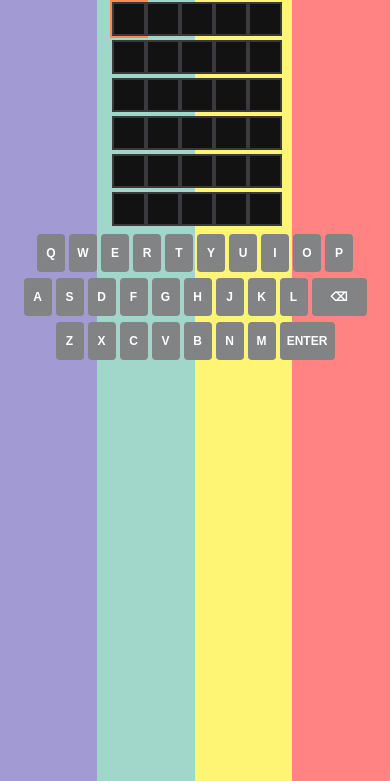
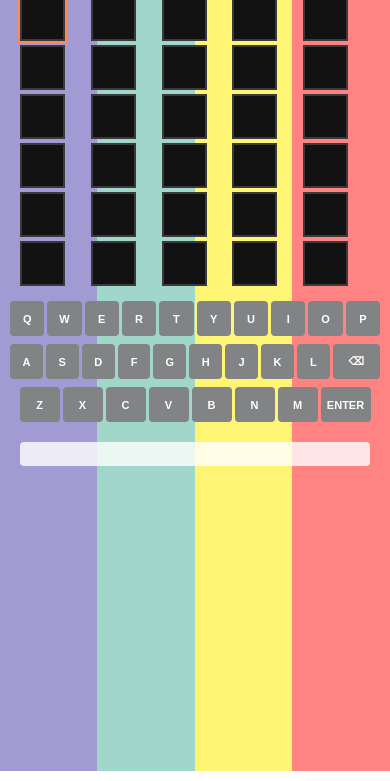
Before and after one commit to carol-andradech/termo-meu, a plain HTML site: page index.html in a window 390 px wide. Shown: the part 73-854 px from the top of the page. Drawn offline with Linux system fonts and the light colour scheme; a web font is replaced by a local one.

Commit message:
mobile fix

```diff
--- a/style.css
+++ b/style.css
@@ -1,57 +1,75 @@
 @import url("https://fonts.googleapis.com/css2?family=Playwrite+AU+QLD:wght@100..400&display=swap");
+
+* {
+  box-sizing: border-box;
+}
 
 body {
   font-family: Arial, sans-serif;
   background: repeating-linear-gradient(
     90deg,
-    /* direção: 0° = vertical, 90° = horizontal */ #a19ad3,
-    /* cor 1 */ #a19ad3 25%,
-    /* até 25% */ #a1d6cb 25%,
-    /* cor 2 começa aqui */ #a1d6cb 50%,
-    /* até 50% */ #fff574 50%,
-    /* cor 3 */ #fff574 75%,
+    #a19ad3,
+    #a19ad3 25%,
+    #a1d6cb 25%,
+    #a1d6cb 50%,
+    #fff574 50%,
+    #fff574 75%,
     #ff8383 75%,
-    /* cor 4 */ #ff8383 100%
+    #ff8383 100%
   );
   color: white;
   display: flex;
   flex-direction: column;
   align-items: center;
-  margin: 10px;
+  margin: 0;
+  padding: 10px;
   user-select: none;
   min-height: 100vh;
   justify-content: flex-start;
+  overflow-x: hidden;
+}
+
+.container {
+  width: 100%;
+  max-width: 500px;
+  display: flex;
+  flex-direction: column;
+  align-items: center;
 }
 
 h1 {
-  margin-bottom: 10px;
+  margin: 0 0 15px 0;
   color: black;
   font-family: "Playwrite AU QLD", cursive;
   font-optical-sizing: auto;
-  /* font-weight: <weight>; */ /* Remova ou defina um peso válido, ex: 400 */
-  font-weight: 400;
+  font-weight: 600;
   font-style: normal;
   background-color: white;
   border-radius: 8px;
   padding: 10px;
+  text-align: center;
+  width: 100%;
+  font-size: 1.8rem;
 }
 
 #board {
   display: grid;
-  grid-template-columns: repeat(5, 40px);
+  grid-template-columns: repeat(5, 1fr);
   grid-gap: 5px;
-  margin-bottom: 10px;
+  margin-bottom: 15px;
+  width: 100%;
+  max-width: 350px;
 }
 
 .tile {
-  width: 40px;
-  height: 40px;
+  aspect-ratio: 1/1; /* Mantém formato quadrado */
+  max-width: 60px;
   border: 2px solid #3a3a3c;
   display: flex;
   justify-content: center;
   align-items: center;
   font-weight: 700;
-  font-size: 24px;
+  font-size: 1.5rem;
   text-transform: uppercase;
   background-color: #121213;
   color: white;
@@ -86,17 +104,23 @@ h1 {
   align-items: center;
   gap: 8px;
   margin-bottom: 10px;
+  width: 100%;
+  max-width: 500px;
 }
 
 .keyboard-row {
   display: flex;
-  gap: 6px;
+  gap: 4px;
+  width: 100%;
+  justify-content: center;
 }
 
 .key {
   height: 45px;
-  min-width: 35px;
-  padding: 0 8px;
+  min-width: 30px;
+  flex: 1;
+  max-width: 40px;
+  padding: 0 2px;
   background-color: #818384;
   border-radius: 4px;
   border: none;
@@ -113,7 +137,9 @@ h1 {
 }
 
 .key.wide {
-  min-width: 70px;
+  min-width: 50px;
+  max-width: 70px;
+  flex: 1.5;
 }
 
 .key.correct {
@@ -136,52 +162,82 @@ h1 {
   min-height: 24px;
   font-weight: 600;
   color: black;
-  margin-top: 5px;
+  margin-top: 10px;
+  text-align: center;
+  padding: 5px 10px;
+  background-color: rgba(255, 255, 255, 0.8);
+  border-radius: 4px;
+  width: 100%;
+  max-width: 350px;
+  font-size: 1rem;
 }
 
-/* === Responsividade para mobile === */
-@media (max-width: 480px) {
-  body {
-    margin: 5px;
-  }
-
+/* Media Queries para responsividade */
+@media (max-width: 500px) {
   h1 {
     font-size: 1.5rem;
     padding: 8px;
   }
 
+  .tile {
+    font-size: 1.3rem;
+    max-width: 50px;
+  }
+
+  .key {
+    height: 40px;
+    min-width: 25px;
+    font-size: 12px;
+  }
+
+  .key.wide {
+    min-width: 40px;
+    max-width: 60px;
+  }
+}
+
+@media (max-width: 400px) {
+  .tile {
+    max-width: 45px;
+    font-size: 1.2rem;
+  }
+
+  .key {
+    height: 35px;
+    min-width: 20px;
+    font-size: 11px;
+  }
+
+  .key.wide {
+    min-width: 35px;
+    max-width: 50px;
+  }
+
   #board {
-    grid-template-columns: repeat(5, 30px);
     grid-gap: 4px;
+  }
+
+  .keyboard-row {
+    gap: 3px;
+  }
+}
+
+@media (max-height: 600px) {
+  body {
+    padding-top: 5px;
+  }
+
+  h1 {
+    margin-bottom: 8px;
+    font-size: 1.3rem;
+  }
+
+  #board {
     margin-bottom: 8px;
   }
 
   .tile {
-    width: 30px;
-    height: 30px;
-    font-size: 18px;
-  }
-
-  #keyboard {
-    gap: 6px;
-  }
-
-  .keyboard-row {
-    gap: 4px;
-  }
-
-  .key {
-    height: 38px;
-    min-width: 28px;
-    font-size: 12px;
-    padding: 0 6px;
-  }
-
-  .key.wide {
-    min-width: 55px;
-  }
-
-  #message {
-    font-size: 14px;
+    max-width: 40px;
+    font-size: 1.1rem;
   }
 }
```
